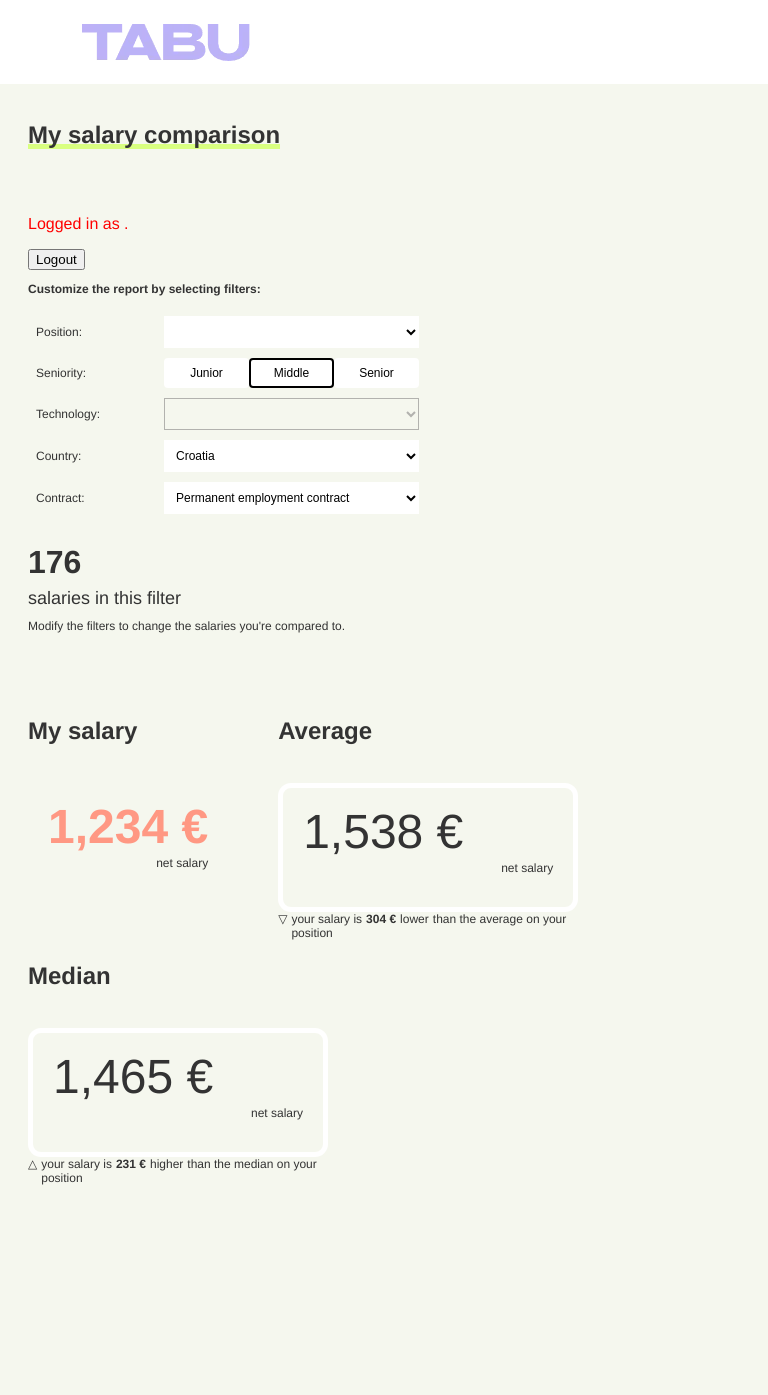
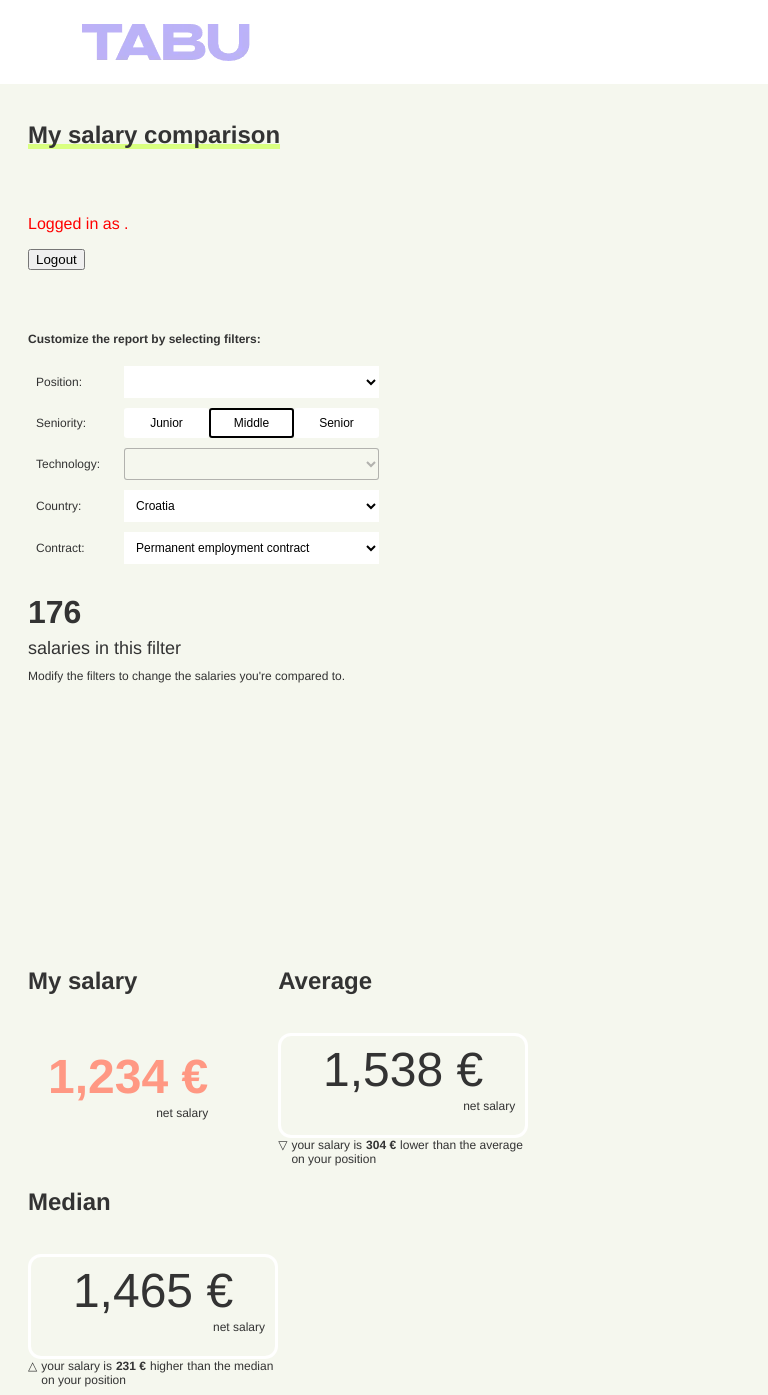
Before and after one commit to Vatroslav/tabu-app, a Vue app: page /results in a window 768 px wide. Before the commit the page ends 1193 px from the top, so only its background shows below. Built offline with nearby package versions, Linux system fonts and the light colour scheme; no server answers; what vue3-google-login would draw is missing.

Commit message:
Finished the static portion of results page, but more work is needed when backend is added, and extra elements removed.

```diff
--- a/src/views/ResultsView.vue
+++ b/src/views/ResultsView.vue
@@ -212,7 +212,6 @@ h1::after {
 }
 
 .filter-row label {
-    width: 120px;
     padding: 8px;
     margin-top: 0px;
 }
@@ -241,6 +240,7 @@ h1::after {
     background-color: #f5F7EE;
     color: #969694;
     box-shadow: inset 0 0 0 1px #969694;
+    border-radius: 3px;
 }
 
 .seniority-row {
@@ -258,7 +258,7 @@ h1::after {
     flex: 1;
     padding: 8px;
     border: none;
-    border-radius: 4px;
+    border-radius: 3px;
     background-color: white;
     cursor: pointer;
 }
@@ -298,7 +298,6 @@ h1::after {
 .overall-data-section {
     display: flex;
     flex-wrap: wrap;
-    margin-top: 50px;
 }
 
 /* ----------------- My salary ----------------- */
@@ -333,8 +332,6 @@ h1::after {
 }
 
 .salary-container-border {
-    border: 5px solid white;
-    padding: 20px;
     border-radius: 13px;
 }
 
@@ -350,6 +347,7 @@ h1::after {
     color: #FF9883;
     margin: 0;
     line-height: 1;
+    text-align: center;
 }
 
 .salary-value {
@@ -357,6 +355,7 @@ h1::after {
     color: #333333;
     margin: 0;
     line-height: 1;
+    text-align: center;
 }
 
 .salary-type-label {
@@ -367,8 +366,6 @@ h1::after {
 }
 
 .salary-message-overall {
-    width: 300px;
-    /* TODO treba li mi ovo */
     display: flex;
 }
 
@@ -402,6 +399,11 @@ h1::after {
     }
 
     /* Filters */
+    .overall-filter-section {
+        margin-top: 50px;
+        /* Adjust this value to make it all look good and not too empty */
+    }
+
     .filters {
         min-width: 500px;
         max-width: 600px;
@@ -413,6 +415,10 @@ h1::after {
 
     .filter-label {
         font-size: 18px;
+    }
+
+    .filter-row label {
+        width: 120px;
     }
 
     .filter-row .input-field {
@@ -437,6 +443,16 @@ h1::after {
     }
 
     /* Data containers */
+    .overall-data-section {
+        margin-top: 250px;
+        /* Adjust this value to ensure content starts below the inital view */
+    }
+
+    .salary-container-border {
+        border: 5px solid white;
+        padding: 20px;
+    }
+
     .data-type-label {
         font-size: 18px;
     }
@@ -451,6 +467,7 @@ h1::after {
     }
 
     .salary-message-overall {
+        max-width: 300px;
         font-size: 18px;
     }
 }
@@ -479,6 +496,10 @@ h1::after {
         font-size: 12px;
     }
 
+    .filter-row label {
+        width: 80px;
+    }
+
     .filter-row .input-field {
         font-size: 12px;
     }
@@ -501,6 +522,11 @@ h1::after {
     }
 
     /* Data containers */
+    .salary-container-border {
+        border: 3px solid white;
+        padding: 10px;
+    }
+
     .data-type-label {
         font-size: 24px;
     }
@@ -515,6 +541,7 @@ h1::after {
     }
 
     .salary-message-overall {
+        max-width: 250px;
         font-size: 12px;
     }
 }
```
